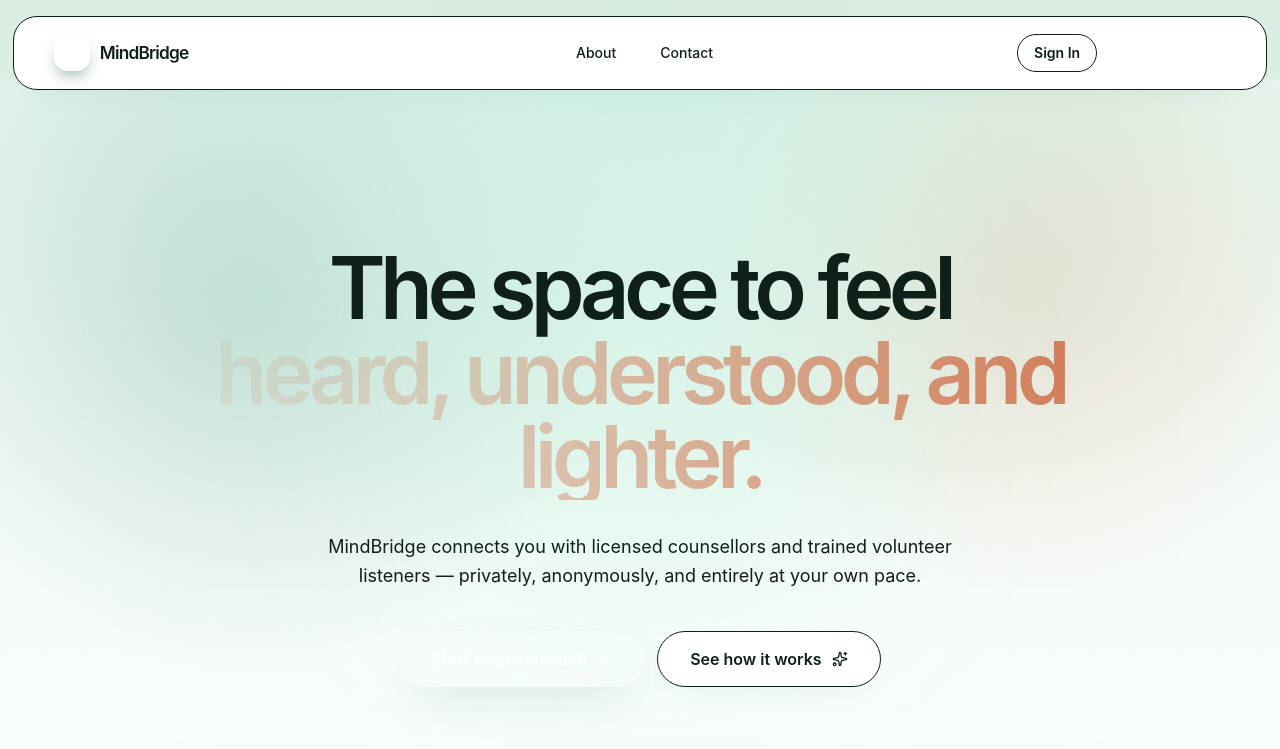
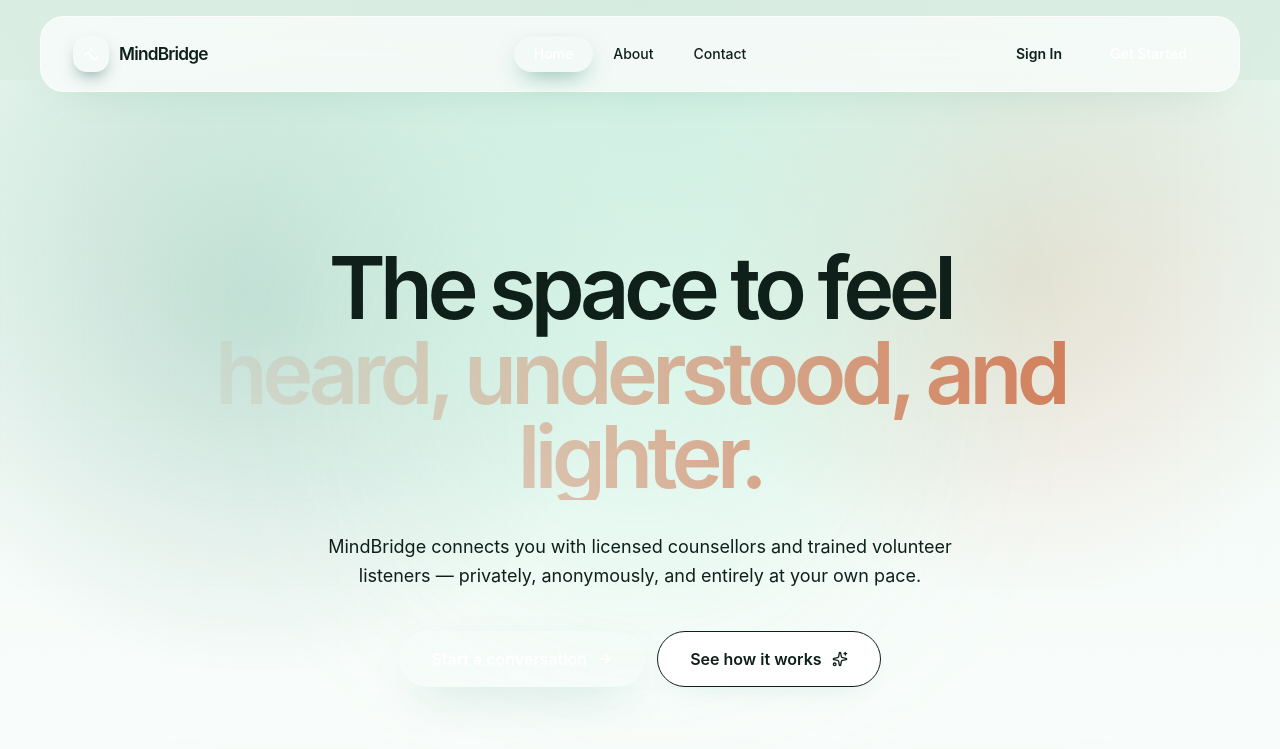
Before and after one commit to universelearnings-star/meri-site, a React (Vite) app: page / in a window 1280 px wide. Shown: the top 749 px of the page. Built offline with nearby package versions, Linux system fonts and the light colour scheme.

Commit message:
navbar.tsx change by claude

```diff
--- a/src/components/layout/Navbar.tsx
+++ b/src/components/layout/Navbar.tsx
@@ -22,41 +22,46 @@ export function Navbar() {
   }
 
   return (
-    <header
+    <header className="fixed inset-x-0 top-4 z-50 flex justify-center px-4">
+      <nav
         className={cn(
-        "fixed inset-x-0 top-4 z-50 transition-all duration-500",
+          "grid w-full max-w-[1200px] grid-cols-[auto_1fr_auto] items-center gap-4 rounded-[24px] border border-white/60 bg-white/70 backdrop-blur-xl transition-all duration-500 ease-out lg:grid-cols-3",
           scrolled
-          ? "mx-auto w-[min(96%,1200px)] rounded-2xl border border-primary/15 bg-white shadow-[0_24px_70px_-30px_rgba(28,124,95,.18)]"
-          : "mx-auto w-[min(98%,1280px)] rounded-3xl border border-primary/10 bg-white shadow-[0_16px_38px_-26px_rgba(28,124,95,.12)]"
+            ? "h-[64px] px-5 shadow-[0_20px_60px_-24px_rgba(28,124,95,0.28)] lg:px-7"
+            : "h-[76px] px-6 shadow-[0_16px_40px_-24px_rgba(28,124,95,0.18)] lg:px-8"
         )}
       >
-      <nav className="flex h-[72px] items-center justify-between px-7 lg:px-10">
-        <Link to="/" onClick={closeMenu} aria-label="MindBridge home">
+        <Link
+          to="/"
+          onClick={closeMenu}
+          aria-label="MindBridge home"
+          className="flex items-center justify-self-start"
+        >
           <Logo />
         </Link>
 
         <LayoutGroup>
-          <div className="hidden items-center gap-1 lg:flex">
+          <div className="hidden items-center justify-self-center rounded-full bg-primary/5 p-1 lg:flex">
             {NAV_ITEMS.map((item) => (
               <NavLink
                 key={item.path}
                 to={item.path}
                 className={({ isActive }) =>
                   cn(
-                    "relative overflow-hidden rounded-full px-5 py-2.5 text-sm font-medium transition-all duration-300",
+                    "relative rounded-full px-5 py-2 text-sm font-medium transition-colors duration-300",
                     isActive
-                      ? "bg-primary text-white shadow-[0_12px_36px_-20px_rgba(28,124,95,.35)]"
-                      : "text-text hover:bg-primary/10 hover:text-primary-dark hover:shadow-sm"
+                      ? "text-white"
+                      : "text-text/70 hover:text-primary-dark"
                   )
                 }
               >
+                {({ isActive }) => (
                   <>
-                  {item.label}
-
-                  {location.pathname === item.path && (
+                    <span className="relative z-10">{item.label}</span>
+                    {isActive && (
                       <motion.div
                         layoutId="navbar-active"
-                      className="absolute inset-0 -z-10 rounded-full bg-white shadow-[0_10px_30px_-15px_rgba(20,83,72,.45)]"
+                        className="absolute inset-0 -z-0 rounded-full bg-primary shadow-[0_10px_24px_-8px_rgba(28,124,95,0.55)]"
                         transition={{
                           type: "spring",
                           stiffness: 450,
@@ -65,31 +70,32 @@ export function Navbar() {
                       />
                     )}
                   </>
+                )}
               </NavLink>
             ))}
           </div>
 
-          <div className="hidden items-center gap-3 lg:flex">
+          <div className="flex items-center justify-self-end gap-3">
             <Link
               to={AUTH_ITEM.path}
-              className="rounded-full border border-primary/15 bg-primary/5 px-4 py-2 text-sm font-semibold text-primary-dark transition-colors duration-200 hover:bg-primary/15 hover:text-primary-dark"
+              className="hidden rounded-full px-4 py-2 text-sm font-semibold text-text/70 transition-colors duration-200 hover:text-primary-dark lg:inline-flex"
             >
               {AUTH_ITEM.label}
             </Link>
-            <Button to={CTA_ITEM.path} size="sm">
+            <Button to={CTA_ITEM.path} size="sm" className="hidden lg:inline-flex">
               {CTA_ITEM.label}
             </Button>
-          </div>
 
             <button
               type="button"
               onClick={() => setIsOpen((prev) => !prev)}
-            className="inline-flex h-12 w-12 items-center justify-center rounded-2xl border border-primary/20 bg-white shadow-lg transition-all duration-300 hover:scale-105 hover:bg-primary/10 lg:hidden"
+              className="inline-flex h-11 w-11 items-center justify-center rounded-2xl border border-primary/20 bg-white shadow-sm transition-all duration-300 hover:scale-105 hover:bg-primary/10 lg:hidden"
               aria-label={isOpen ? "Close menu" : "Open menu"}
               aria-expanded={isOpen}
             >
-            {isOpen ? <X className="h-6 w-6" /> : <Menu className="h-6 w-6" />}
+              {isOpen ? <X className="h-5 w-5" /> : <Menu className="h-5 w-5" />}
             </button>
+          </div>
         </LayoutGroup>
       </nav>
 
@@ -111,7 +117,7 @@ export function Navbar() {
               animate={{ x: 0 }}
               exit={{ x: "100%" }}
               transition={{ type: "spring", stiffness: 320, damping: 32 }}
-              className="fixed inset-y-0 right-0 top-[4.5rem] z-50 flex h-[calc(100vh-4.5rem)] w-full max-w-sm flex-col justify-between border-l border-primary/20 bg-white p-6 shadow-[0_28px_80px_-28px_rgba(28,124,95,0.22)] lg:hidden"
+              className="fixed inset-y-0 right-0 top-[4.5rem] z-50 flex h-[calc(100vh-4.5rem)] w-full max-w-sm flex-col justify-between border-l border-primary/20 bg-white/95 p-6 shadow-[0_28px_80px_-28px_rgba(28,124,95,0.22)] backdrop-blur-xl lg:hidden"
             >
               <div className="flex flex-col gap-1">
                 {NAV_ITEMS.map((item, index) => (
```
Lines whose indentation alone changed are shown as unchanged.
